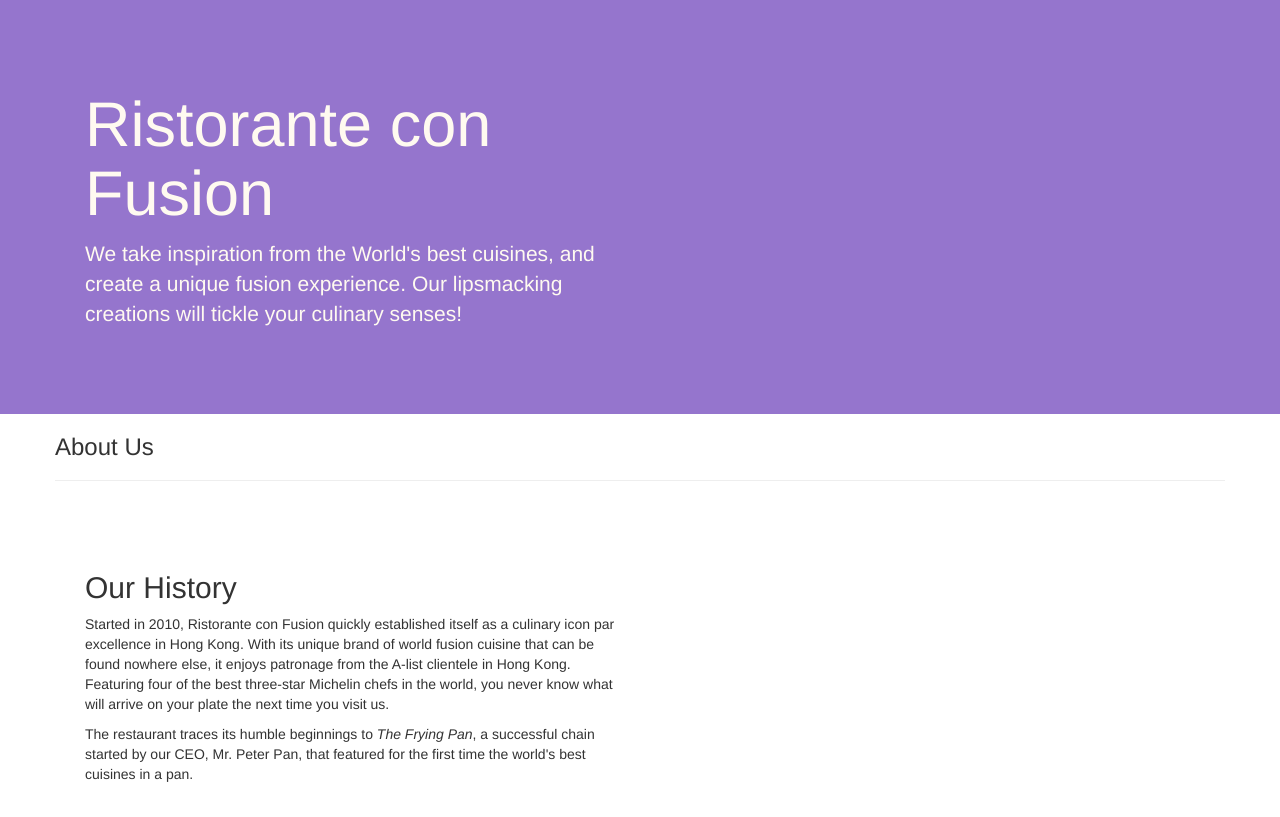
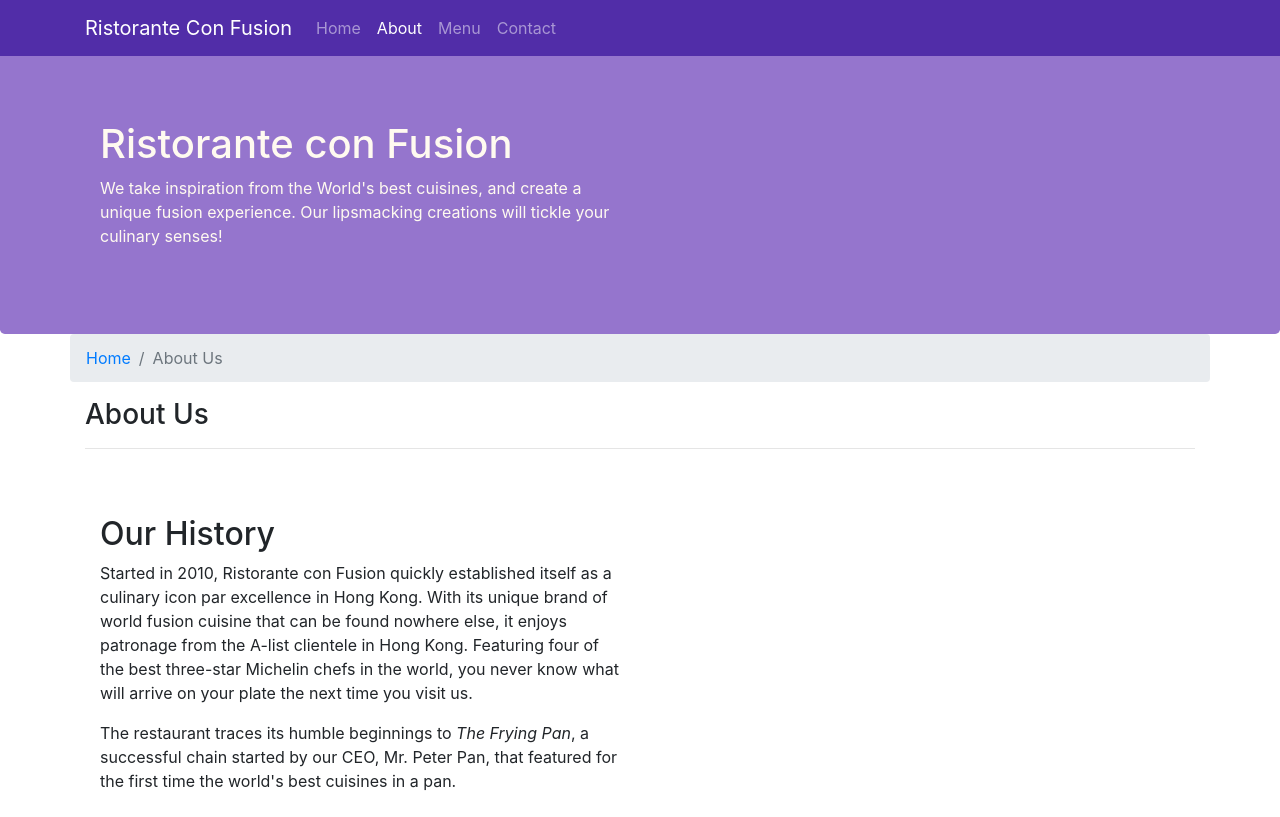
Before and after one commit to adheepgeorgepaul/conFusion, a website: page aboutus.html in a window 1280 px wide. Shown: the top 817 px of the page. Drawn offline with nearby package versions, Linux system fonts and the light colour scheme.

Commit message:
Navbar and Breadcrumbs

```diff
--- a/aboutus.html
+++ b/aboutus.html
@@ -17,6 +17,22 @@
 </head>
 
 <body>
+    <nav class="navbar navbar-dark navbar-expand-sm fixed-top">
+        <div class="container">
+            <button class="navbar-toggler" type="button" data-toggle="collapse" data-target="#Navbar">
+                <span class="navbar-toggler-icon"></span>
+            </button>
+            <a class="navbar-brand" href="#">Ristorante Con Fusion</a>
+            <div class="collapse navbar-collapse" id="Navbar">
+                <ul class="navbar-nav mr-auto">
+                    <li class="nav-item"><a class="nav-link" href="./index.html">Home</a></li>
+                    <li class="nav-item active"><a class="nav-link" href="#">About</a></li>
+                    <li class="nav-item"><a class="nav-link" href="#">Menu</a></li>
+                    <li class="nav-item"><a class="nav-link" href="#">Contact</a></li>
+                </ul>
+            </div>
+        </div>
+    </nav>
 
     <header class="jumbotron">
         <div class="container">
@@ -32,6 +48,13 @@
     </header>
 
     <div class="container">
+        <div class="row">
+            <ol class="col-12 breadcrumb">
+                <li class="breadcrumb-item"><a href="./index.html">Home</a></li>
+                <li class="breadcrumb-item active">About Us</li>
+            </ol>
+        </div>
+
         <div class="row">
             <div class="col-12">
                <h3>About Us</h3>
@@ -72,7 +95,7 @@
                 <div class="col-4 offset-1 col-sm-2">
                     <h5>Links</h5>
                     <ul class="list-unstyled">
-                        <li><a href="#">Home</a></li>
+                        <li><a href="./index.html">Home</a></li>
                         <li><a href="#">About</a></li>
                         <li><a href="#">Menu</a></li>
                         <li><a href="#">Contact</a></li>
--- a/css/styles.css
+++ b/css/styles.css
@@ -33,3 +33,15 @@ address
    font-size: 80%;
    margin: 0px;
 }
+
+.navbar-dark
+{
+   background-color : #512DA8 ;
+}
+
+body
+{
+   padding : 50px 0px 0px 0px;
+   z-index : 0;
+
+}
```
Also changed, not shown: index.html (+17 -2 lines).
